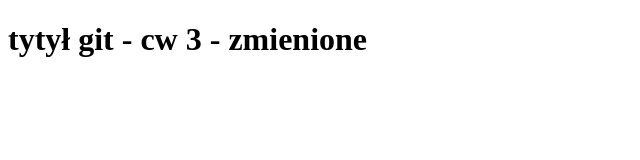
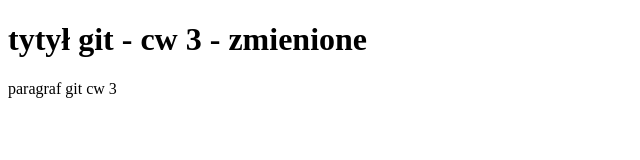
Before and after one commit to Dawid-Kowalski/learn-git2, a plain HTML site: page index.html in a window 1280 px wide. Shown: the whole page, without its empty margins (0-640 px from the left). Drawn offline with Linux system fonts and the light colour scheme.

Commit message:
Add paragraph

```diff
--- a/index.html
+++ b/index.html
@@ -6,5 +6,6 @@
 	</head>
 	<body>
 		<h1>tytył git - cw 3 - zmienione</h1>
+		<p>paragraf git cw 3</p>
 	</body>
 </html>
```
